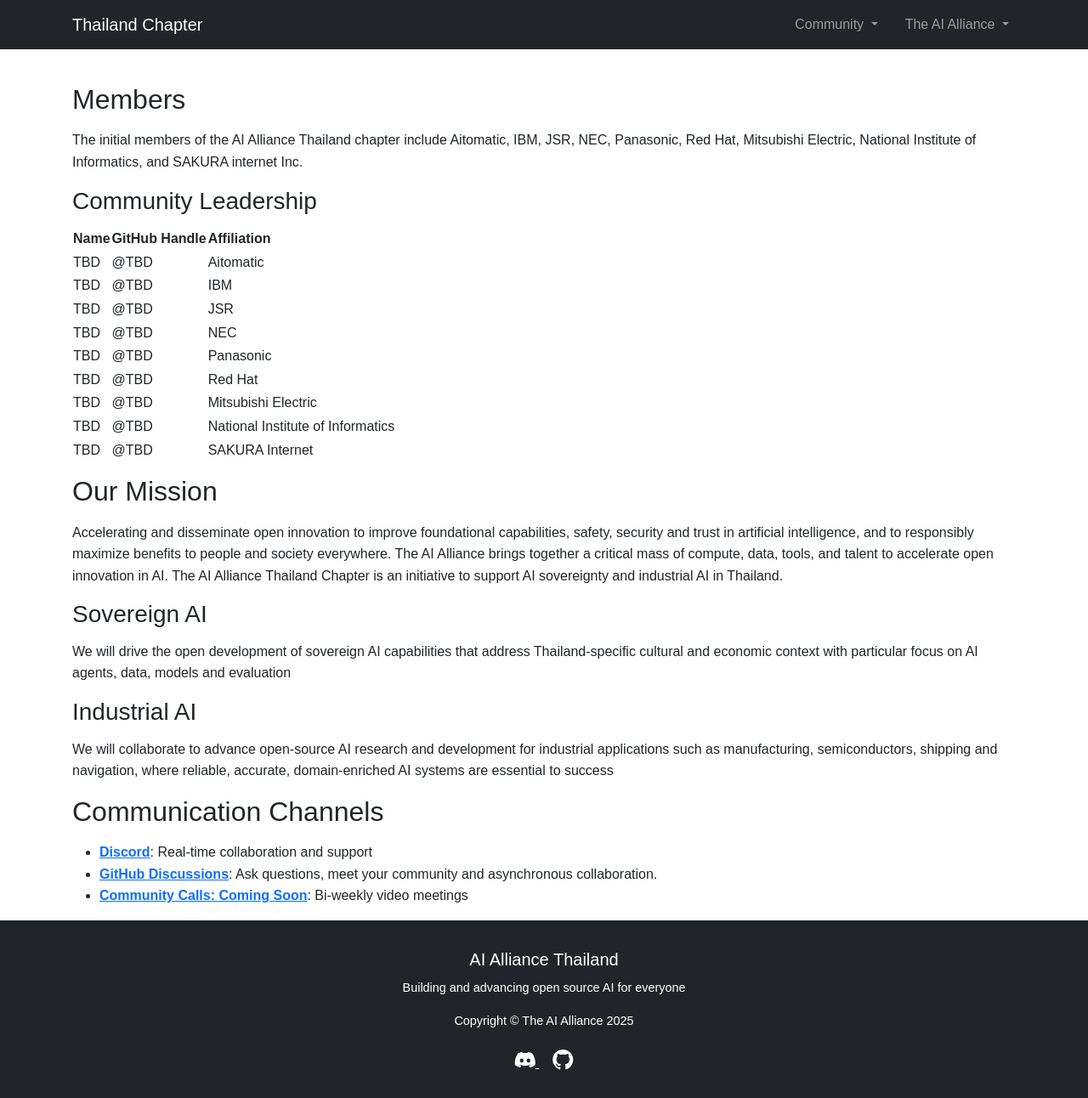
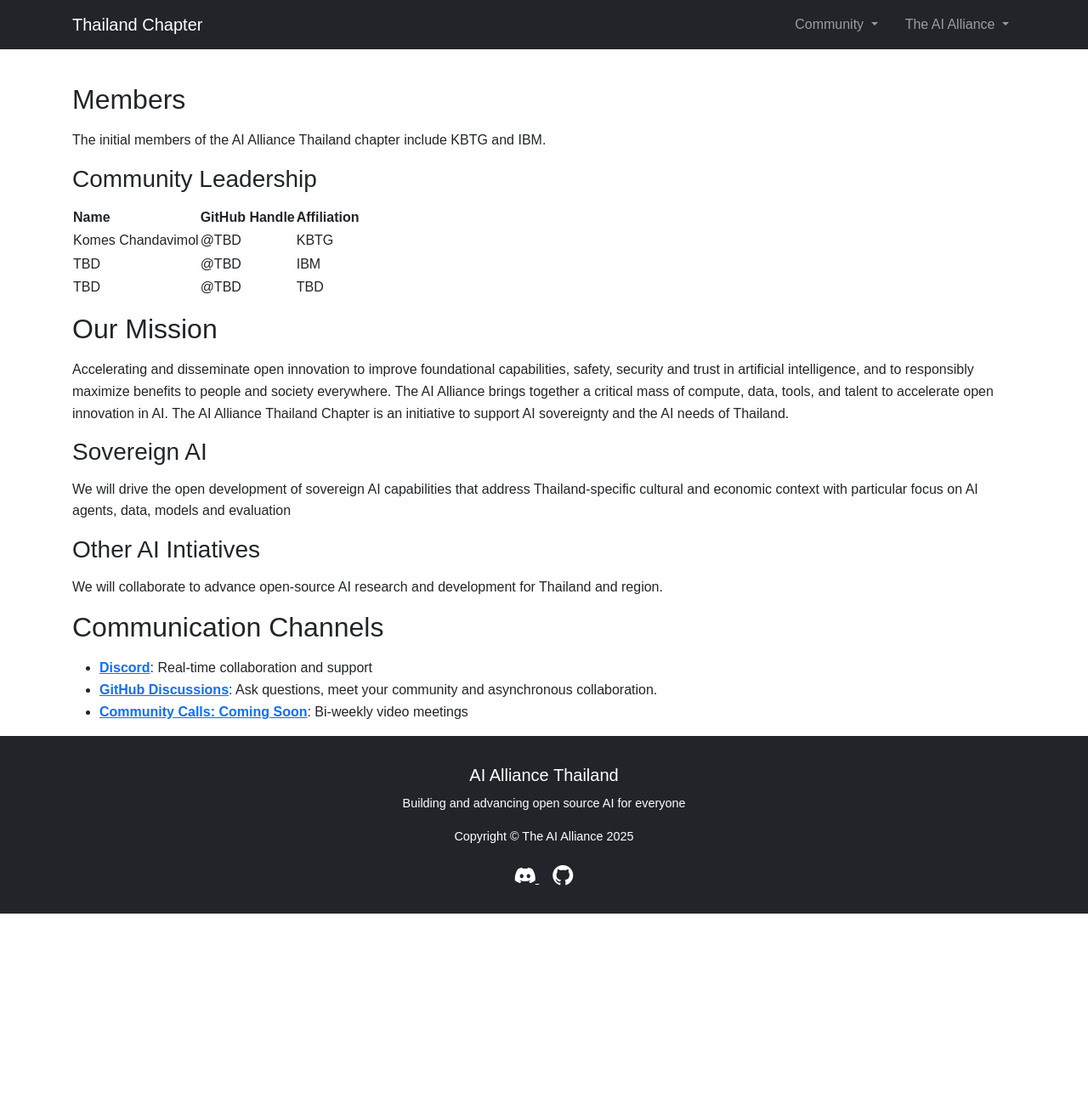
Before and after one commit to The-AI-Alliance/thailand, a Jekyll site: the page built from about/index.md, in a window 1280 px wide. Shown: the whole page at 85% size. Built offline with Jekyll 4.4.1, drawn with Linux system fonts in a browser that asks for light colours; after the commit the page ends 1075 px from its top, so only the background shows below that.

Commit message:
Update index.md

```diff
--- a/about/index.md
+++ b/about/index.md
@@ -4,32 +4,27 @@
 ---
 
 ## Members
-The initial members of the AI Alliance Thailand chapter include Aitomatic, IBM, JSR, NEC, Panasonic, Red Hat, Mitsubishi Electric, National Institute of Informatics, and SAKURA internet Inc.
+The initial members of the AI Alliance Thailand chapter include KBTG and IBM.
 
 
 ### Community Leadership
 
 | Name                 | GitHub Handle       | Affiliation         |
 |----------------------|---------------------|---------------------|
-| TBD                  | @TBD                | Aitomatic           |
+| Komes Chandavimol    | @TBD                | KBTG                |
 | TBD                  | @TBD                | IBM                 |
-| TBD                  | @TBD                | JSR                 |
-| TBD                  | @TBD                | NEC                 |
-| TBD                  | @TBD                | Panasonic           |
-| TBD                  | @TBD                | Red Hat             |
-| TBD                  | @TBD                | Mitsubishi Electric |
-| TBD                  | @TBD                | National Institute of Informatics            |
-| TBD                  | @TBD                | SAKURA Internet     |
+| TBD                  | @TBD                | TBD                |
+
 
 
 ## Our Mission
-Accelerating and disseminate open innovation to improve foundational capabilities, safety, security and trust in artificial intelligence, and to responsibly maximize benefits to people and society everywhere. The AI Alliance brings together a critical mass of compute, data, tools, and talent to accelerate open innovation in AI. The AI Alliance Thailand Chapter is an initiative to support AI sovereignty and industrial AI in Thailand.
+Accelerating and disseminate open innovation to improve foundational capabilities, safety, security and trust in artificial intelligence, and to responsibly maximize benefits to people and society everywhere. The AI Alliance brings together a critical mass of compute, data, tools, and talent to accelerate open innovation in AI. The AI Alliance Thailand Chapter is an initiative to support AI sovereignty and the AI needs of Thailand.
 
 ### Sovereign AI
 We will drive the open development of sovereign AI capabilities that address Thailand-specific cultural and economic context with particular focus on AI agents, data, models and evaluation
 
-### Industrial AI
-We will collaborate to advance open-source AI research and development for industrial applications such as manufacturing, semiconductors, shipping and navigation, where reliable, accurate, domain-enriched AI systems are essential to success
+### Other AI Intiatives
+We will collaborate to advance open-source AI research and development for Thailand and region.
 
 ## Communication Channels
 - **[Discord]({{ site.discord_link }})**: Real-time collaboration and support
```
